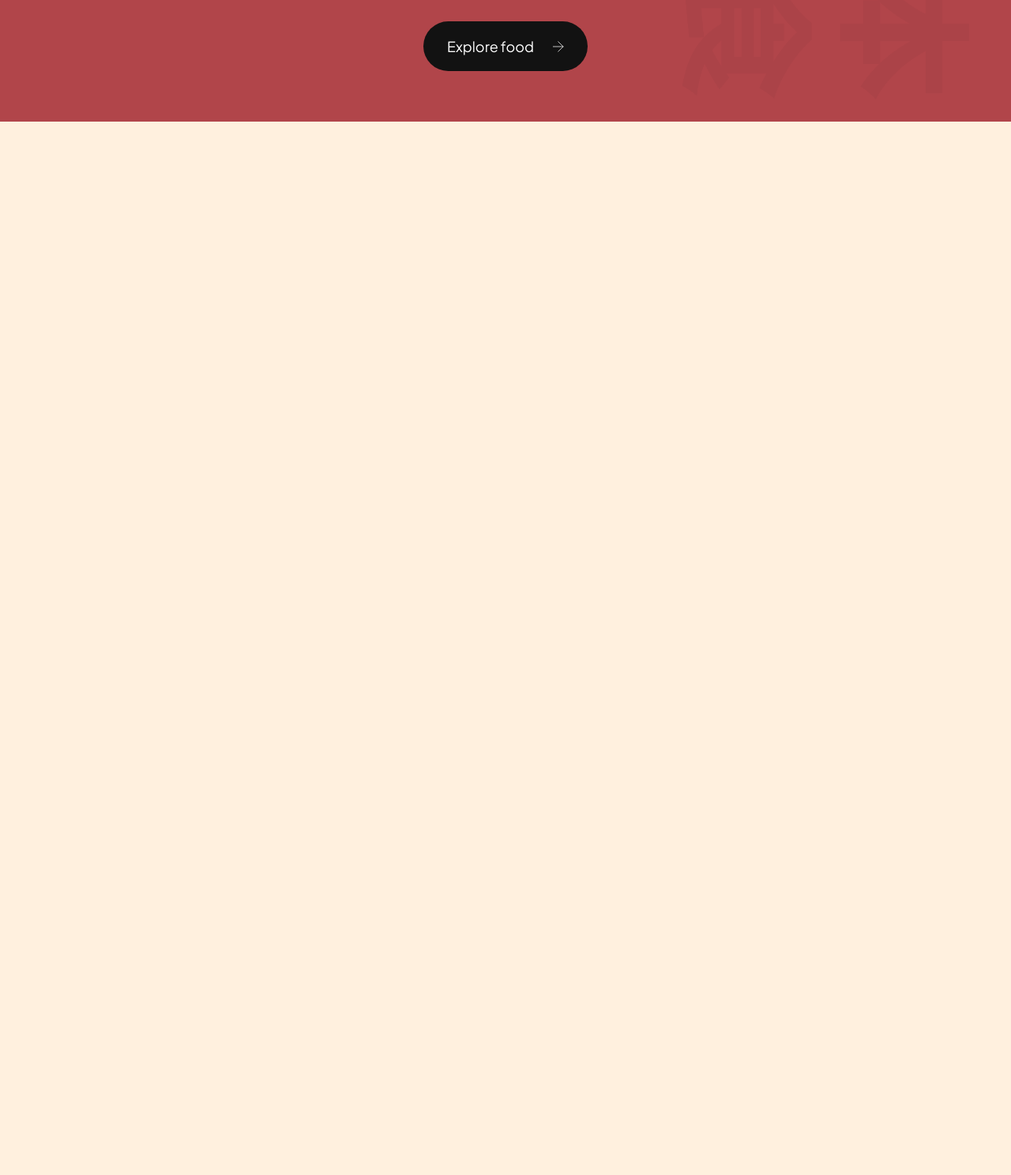
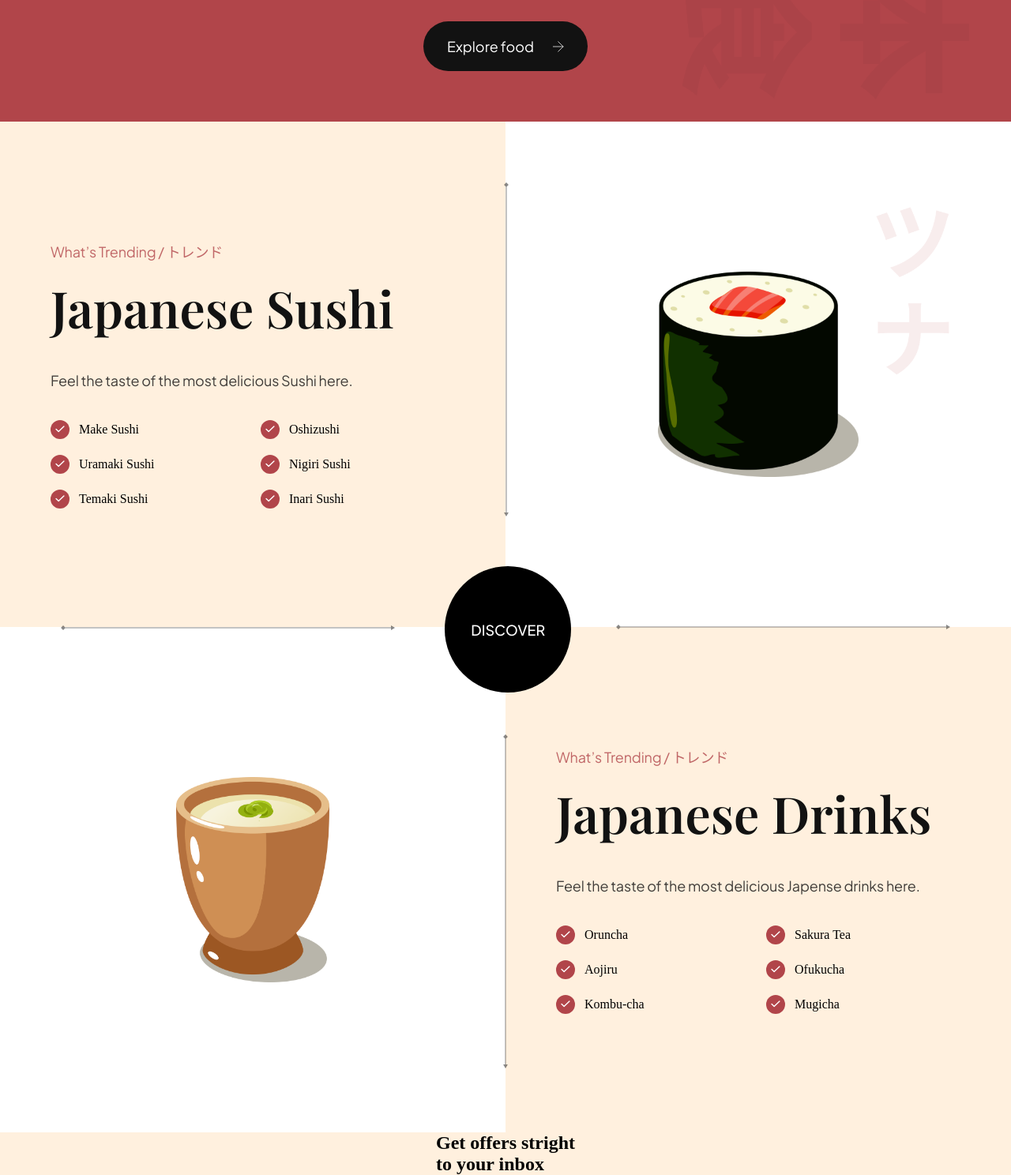
Before and after one commit to NgoTanKhoa21042001/Sushi, a website built with Vite: page index.html in a window 1280 px wide. Shown: the part 2260-3748 px from the top of the page at 79% size. Before the commit the page ends 2414 px from the top, so only its background shows below. Built offline with nearby package versions, Linux system fonts and the light colour scheme.

Commit message:
Trending Section

```diff
--- /dev/null
+++ b/css/section/treding.css
@@ -0,0 +1,137 @@
+.trending {
+  position: relative;
+  display: flex;
+  flex-direction: column;
+  overflow: hidden;
+}
+
+.trending-sushi,
+.trending-drinks {
+  width: 100%;
+  min-height: 640px;
+  display: flex;
+  flex-direction: row;
+}
+
+.trending__content {
+  flex: 1;
+  display: flex;
+  justify-content: center;
+  flex-direction: column;
+
+  padding: 32px 64px;
+}
+
+.trending__list {
+  list-style-type: none;
+  flex-wrap: wrap;
+  gap: 20px;
+}
+.trending__discover {
+  position: absolute;
+  background-color: black;
+  top: 44%;
+  left: 44%;
+  z-index: 1;
+  width: 160px;
+  height: 160px;
+  border-radius: 100%;
+  display: flex;
+  justify-content: center;
+  align-items: center;
+}
+.trending__discover p {
+  font-size: 18px;
+  font-weight: 500;
+  font-family: var(--plus-jakarta-sans);
+
+  text-transform: uppercase;
+  color: #fff;
+}
+.trending__list li {
+  flex: 1;
+  display: flex;
+  align-items: center;
+  flex-direction: row;
+  gap: 12px;
+
+  min-width: 210px;
+}
+.trending__icon {
+  width: 24px;
+  height: 24px;
+
+  border-radius: 100%;
+  background-color: var(--primary-color);
+}
+.trending__icon img {
+  width: 50%;
+  height: 50%;
+  object-fit: contain;
+}
+
+.trending__image {
+  flex: 1;
+  position: relative;
+  padding: 32px 64px;
+  background-color: var(--color-white);
+  background-repeat: no-repeat;
+  background-size: contain;
+  background-position: center;
+}
+.trending-sushi .trending__image {
+  background-image: url("../../assets/japanese_sushi.png");
+}
+
+.trending-drink .trending__image {
+  background-image: url("../../assets/japanese_drinks.png");
+}
+.trending__image img {
+  width: 254px;
+  height: 260px;
+  object-fit: contain;
+}
+
+/* Arrow */
+.trending__arrow {
+  position: absolute;
+}
+
+.trending__arrow-left {
+  left: 0;
+}
+.trending__arrow img {
+  object-fit: contain;
+}
+
+.trending__arrow-left {
+  left: -2.5px;
+  top: 12%;
+}
+.trending__arrow-top {
+  top: -10.5px;
+  left: 12%;
+}
+.trending__arrow-left img,
+.trending__arrow-top img {
+  width: auto;
+  height: 100%;
+}
+.trending__arrow-bottom {
+  bottom: -6.5px;
+  right: 12%;
+}
+.trending__arrow-bottom img {
+  width: auto;
+  height: 100%;
+}
+.trending__arrow-bottom img,
+.trending__arrow-right img {
+  width: 100%;
+  height: auto;
+}
+
+.trending__arrow-right {
+  right: -2.5px;
+  bottom: 12%;
+}
--- a/css/style.css
+++ b/css/style.css
@@ -6,8 +6,8 @@
 @import url("./section/hero.css");
 @import url("./section/about.css");
 @import url("./section/popular.css");
+@import url("./section/treding.css");
 /*
-@import url("sections/trending.css");
 @import url("sections/subscribe.css");
 @import url("sections/footer.css"); */
 
--- a/index.html
+++ b/index.html
@@ -8,7 +8,7 @@
     <title>Sushiman</title>
   </head>
   <body>
-    <!-- header -->
+    <!-- Header -->
     <header>
       <nav class="header__nav">
         <div class="header__logo">
@@ -48,7 +48,7 @@
         </ul>
       </nav>
     </header>
-    <!-- hero -->
+    <!-- Hero -->
     <section class="hero">
       <div class="hero-image">
         <img src="./assets/sushi-1.png" alt="sushi" />
@@ -90,7 +90,7 @@
         </div>
       </div>
     </section>
-    <!-- about -->
+    <!-- About -->
     <section class="about-us" id="about-us">
       <div class="about-us__image">
         <div class="about-us__image-sushi3">
@@ -197,6 +197,138 @@
       </button>
     </section>
 
+    <!-- Trending -->
+    <section class="trending" id="food">
+      <section class="trending-sushi">
+        <div class="trending__content">
+          <p class="sushi__subtitle">What’s Trending / トレンド</p>
+          <h3 class="sushi__title">Japanese Sushi</h3>
+          <p class="sushi__description">
+            Feel the taste of the most delicious Sushi here.
+          </p>
+          <ul class="trending__list flex-between">
+            <li>
+              <div class="trending__icon flex-center">
+                <img src="assets/check.svg" alt="check" />
+              </div>
+              <p>Make Sushi</p>
+            </li>
+            <li>
+              <div class="trending__icon flex-center">
+                <img src="assets/check.svg" alt="check" />
+              </div>
+              <p>Oshizushi</p>
+            </li>
+            <li>
+              <div class="trending__icon flex-center">
+                <img src="assets/check.svg" alt="check" />
+              </div>
+              <p>Uramaki Sushi</p>
+            </li>
+            <li>
+              <div class="trending__icon flex-center">
+                <img src="assets/check.svg" alt="check" />
+              </div>
+              <p>Nigiri Sushi</p>
+            </li>
+            <li>
+              <div class="trending__icon flex-center">
+                <img src="assets/check.svg" alt="check" />
+              </div>
+              <p>Temaki Sushi</p>
+            </li>
+            <li>
+              <div class="trending__icon flex-center">
+                <img src="assets/check.svg" alt="check" />
+              </div>
+              <p>Inari Sushi</p>
+            </li>
+          </ul>
+        </div>
+        <!-- image -->
+        <div class="trending__image flex-center">
+          <img src="./assets/sushi-5.png" alt="sushi-5" />
+          <div class="trending__arrow trending__arrow-left">
+            <img src="assets/arrow-vertical.svg" alt="arrow vertical" />
+          </div>
+
+          <div class="trending__arrow trending__arrow-bottom">
+            <img src="assets/arrow-horizontal.svg" alt="arrow horizontal" />
+          </div>
+        </div>
+      </section>
+      <div class="trending__discover">
+        <p>Discover</p>
+      </div>
+      <section class="trending-drinks">
+        <div class="trending__image flex-center">
+          <img src="assets/sushi-4.png" alt="sushi-4" data-aos="fade-right" />
+
+          <div class="trending__arrow trending__arrow-top">
+            <img src="assets/arrow-horizontal.svg" alt="arrow horizontal" />
+          </div>
+
+          <div class="trending__arrow trending__arrow-right">
+            <img src="assets/arrow-vertical.svg" alt="arrow vertical" />
+          </div>
+        </div>
+
+        <div class="trending__content" data-aos="fade-left">
+          <p class="sushi__subtitle">What’s Trending / トレンド</p>
+
+          <h3 class="sushi__title">Japanese Drinks</h3>
+          <p class="sushi__description">
+            Feel the taste of the most delicious Japense drinks here.
+          </p>
+
+          <ul class="trending__list flex-between">
+            <li>
+              <div class="trending__icon flex-center">
+                <img src="assets/check.svg" alt="check" />
+              </div>
+              <p>Oruncha</p>
+            </li>
+            <li>
+              <div class="trending__icon flex-center">
+                <img src="assets/check.svg" alt="check" />
+              </div>
+              <p>Sakura Tea</p>
+            </li>
+            <li>
+              <div class="trending__icon flex-center">
+                <img src="assets/check.svg" alt="check" />
+              </div>
+              <p>Aojiru</p>
+            </li>
+            <li>
+              <div class="trending__icon flex-center">
+                <img src="assets/check.svg" alt="check" />
+              </div>
+              <p>Ofukucha</p>
+            </li>
+            <li>
+              <div class="trending__icon flex-center">
+                <img src="assets/check.svg" alt="check" />
+              </div>
+              <p>Kombu-cha</p>
+            </li>
+            <li>
+              <div class="trending__icon flex-center">
+                <img src="assets/check.svg" alt="check" />
+              </div>
+              <p>Mugicha</p>
+            </li>
+          </ul>
+        </div>
+      </section>
+    </section>
+    <!-- Subscription -->
+    <section class="subscription flex-center" id="services">
+      <h2>
+        Get offers stright <br />
+        to your inbox
+      </h2>
+    </section>
     <script src="./js/script.js"></script>
   </body>
 </html>
```
